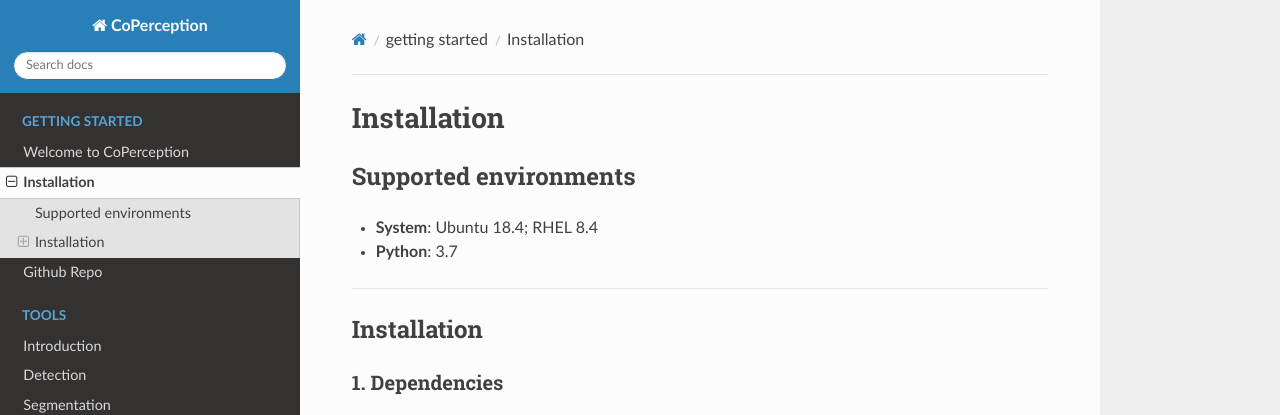
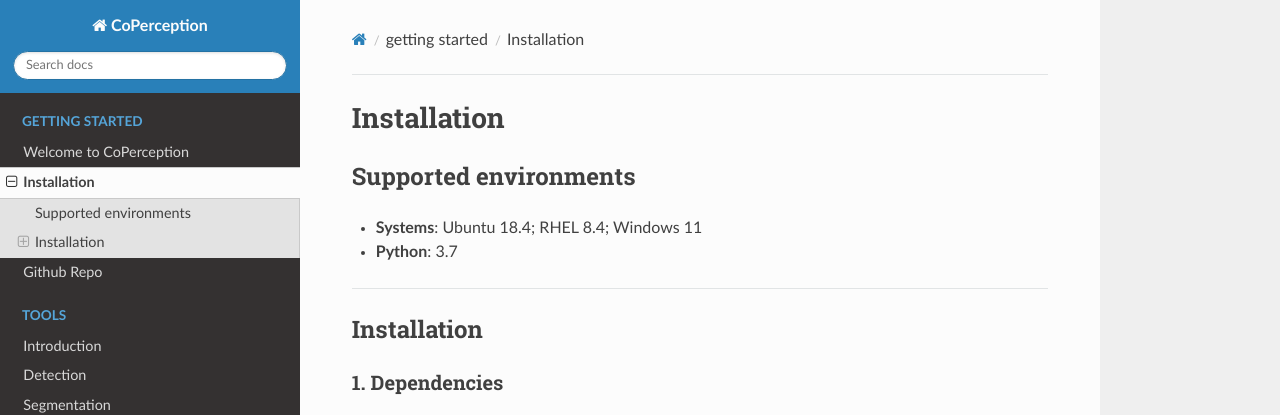
Before and after one commit to coperception/coperception, an MkDocs documentation site: the page built from docs/getting_started/installation.md, in a window 1280 px wide and 1239 px high. Shown: the top 415 px of the window. Built offline with MkDocs 1.6.1, drawn with Linux system fonts in a browser that asks for light colours; nearby versions of some CDN libraries.

Commit message:
[DOCS] Added Windows 11 to supported systems

```diff
--- a/docs/getting_started/installation.md
+++ b/docs/getting_started/installation.md
@@ -1,7 +1,7 @@
 # Installation
 
 ## Supported environments
-- **System**: Ubuntu 18.4; RHEL 8.4
+- **Systems**: Ubuntu 18.4; RHEL 8.4; Windows 11
 - **Python**: 3.7
 ---
 ## Installation
```
